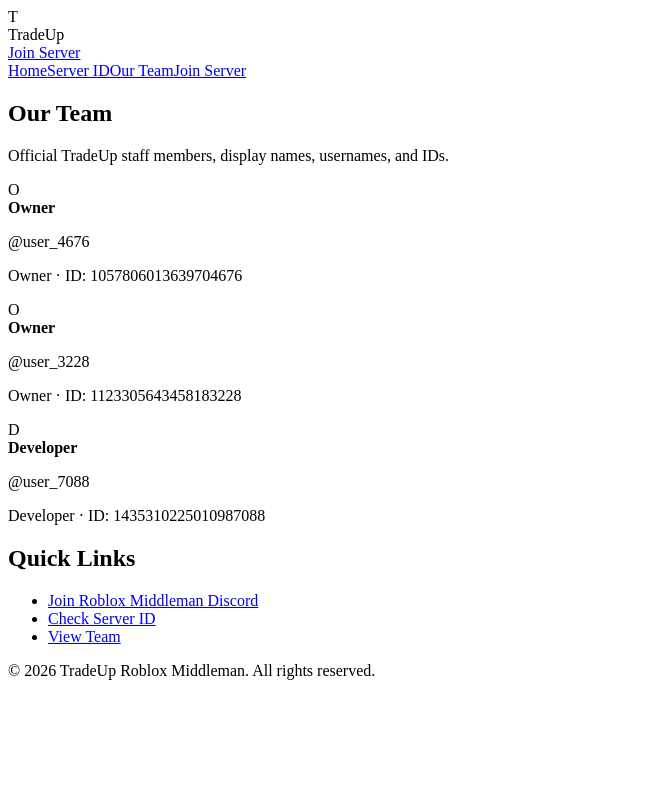
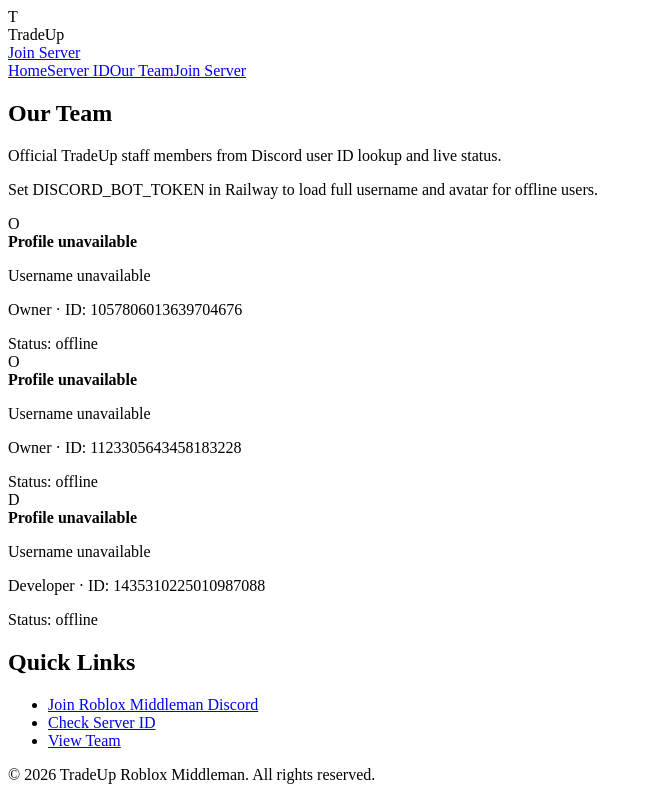
Before and after one commit to NexusDevelopments/tradeupsite, a React (Vite) app: page /team in a window 1280 px wide. Shown: the whole page, without its empty margins (0-649 px from the left). Built offline with nearby package versions, Linux system fonts and the light colour scheme; no server answers; the HTML template or start-up script is replaced by a standard one.

Commit message:
Use real Discord ID lookups and show staff status

```diff
--- a/src/App.jsx
+++ b/src/App.jsx
@@ -6,26 +6,29 @@
   {
     userId: '1057806013639704676',
     role: 'Owner',
-    username: 'user_4676',
-    displayName: 'Owner',
+    username: null,
+    displayName: null,
     avatarUrl: null,
-    status: 'offline'
+    status: 'offline',
+    resolved: false
   },
   {
     userId: '1123305643458183228',
     role: 'Owner',
-    username: 'user_3228',
-    displayName: 'Owner',
+    username: null,
+    displayName: null,
     avatarUrl: null,
-    status: 'offline'
+    status: 'offline',
+    resolved: false
   },
   {
     userId: '1435310225010987088',
     role: 'Developer',
-    username: 'user_7088',
-    displayName: 'Developer',
+    username: null,
+    displayName: null,
     avatarUrl: null,
-    status: 'offline'
+    status: 'offline',
+    resolved: false
   }
 ];
 
@@ -52,7 +55,8 @@
     iconUrl: null,
     memberCount: null,
     onlineCount: null,
-    staffMembers: fallbackStaffMembers
+    staffMembers: fallbackStaffMembers,
+    supportsFullLookup: false
   });
   const [currentPath, setCurrentPath] = useState(normalizePath(window.location.pathname));
 
@@ -75,7 +79,8 @@
           onlineCount: Number.isInteger(data.onlineCount) ? data.onlineCount : null,
           staffMembers: Array.isArray(data.staffMembers) && data.staffMembers.length > 0
             ? data.staffMembers
-            : fallbackStaffMembers
+            : fallbackStaffMembers,
+          supportsFullLookup: Boolean(data.supportsFullLookup)
         });
       })
       .catch(() => {});
@@ -133,19 +138,25 @@
       return (
         <section className="panel route-panel">
           <h2>Our Team</h2>
-          <p>Official TradeUp staff members, display names, usernames, and IDs.</p>
+          <p>Official TradeUp staff members from Discord user ID lookup and live status.</p>
+          {!serverData.supportsFullLookup && (
+            <p className="lookup-note">Set DISCORD_BOT_TOKEN in Railway to load full username and avatar for offline users.</p>
+          )}
           <div className="staff-list">
             {serverData.staffMembers.map((member) => (
               <div className="founder" key={member.userId}>
                 {member.avatarUrl ? (
-                  <img className="avatar avatar-img" src={member.avatarUrl} alt={`${member.displayName} avatar`} loading="lazy" />
+                  <img className="avatar avatar-img" src={member.avatarUrl} alt={`${member.displayName || member.role} avatar`} loading="lazy" />
                 ) : (
-                  <div className="avatar">{member.displayName[0]}</div>
+                  <div className="avatar">{member.role[0]}</div>
                 )}
                 <div>
-                  <strong>{member.displayName}</strong>
-                  <p>@{member.username}</p>
+                  <strong>{member.displayName || 'Profile unavailable'}</strong>
+                  <p>{member.username ? `@${member.username}` : 'Username unavailable'}</p>
                   <p>{member.role} · ID: {member.userId}</p>
+                  <div className={`status-pill status-${member.status || 'offline'}`}>
+                    Status: {member.status || 'offline'}
+                  </div>
                 </div>
               </div>
             ))}
--- a/src/styles.css
+++ b/src/styles.css
@@ -250,8 +250,48 @@
   gap: 0.2rem;
 }
 
+.lookup-note {
+  margin-bottom: 0.7rem;
+  font-size: 0.92rem;
+}
+
 .founder p {
   font-size: 0.92rem;
+}
+
+.status-pill {
+  margin-top: 0.4rem;
+  display: inline-flex;
+  align-items: center;
+  border-radius: 999px;
+  padding: 0.2rem 0.58rem;
+  font-size: 0.78rem;
+  font-weight: 600;
+  border: 1px solid rgba(255, 255, 255, 0.12);
+}
+
+.status-online {
+  color: #beffd4;
+  background: rgba(25, 125, 64, 0.26);
+  border-color: rgba(79, 209, 130, 0.45);
+}
+
+.status-idle {
+  color: #ffe8bf;
+  background: rgba(140, 104, 18, 0.26);
+  border-color: rgba(235, 179, 55, 0.45);
+}
+
+.status-dnd {
+  color: #ffd0d0;
+  background: rgba(145, 34, 34, 0.26);
+  border-color: rgba(243, 101, 101, 0.45);
+}
+
+.status-offline {
+  color: #d5dbeb;
+  background: rgba(90, 103, 131, 0.22);
+  border-color: rgba(151, 166, 197, 0.4);
 }
 
 .avatar {
```
Also changed, not shown: server.js (+62 -19 lines).
